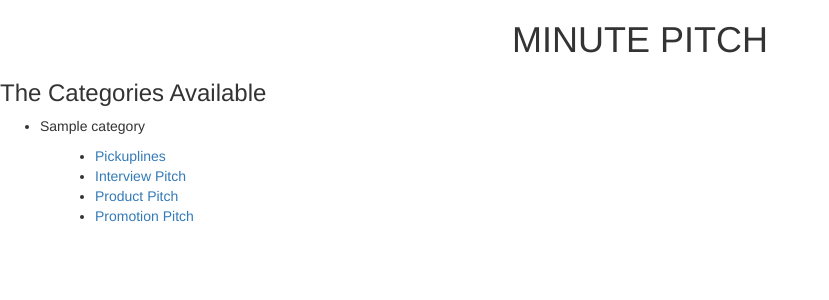
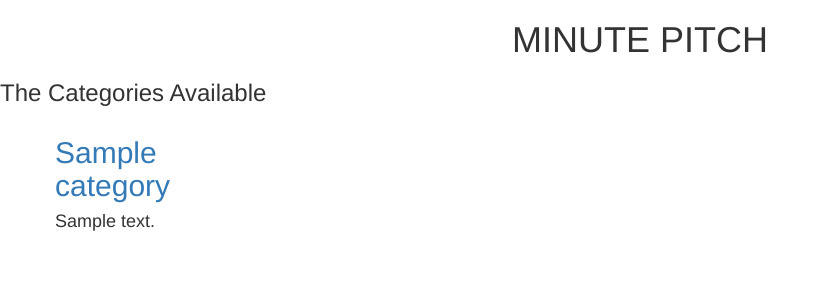
Before and after one commit to petersoleeh/minute-pitch, a Flask app: page / in a window 1280 px wide. Shown: the part 102-402 px from the top of the page, without its empty margins (0-829 px from the left). Run offline with Flask 2, Linux system fonts and the light colour scheme; tables that the repository leaves empty hold one stand-in row (values such as "Sample post"); some libraries are stand-ins or nearby versions.

Commit message:
update macros to display category,update error.py

```diff
--- /dev/null
+++ b/app/templates/email/welcome_user.txt
@@ -0,0 +1,3 @@
+Hello {{user.username}}
+Welcome to Minute Pitch
+We have just seen you have signed up for our application and want to welcome you to the family.
--- /dev/null
+++ b/app/templates/fourOwfour.html
@@ -0,0 +1,2 @@
+{% extends 'base.html' %} {% block content %}
+<h1>WHoooops!!! imagine we can't find the page</h1> {% endblock %}
--- a/app/templates/index.html
+++ b/app/templates/index.html
@@ -10,22 +10,9 @@
 
 <!-- content block -->
 {%block content%}
-
   <h1 class="text-center">MINUTE PITCH</h1>
   <h3>The Categories Available</h3>
   <ul>
     {{macro.displayCategoryList(category)}}
   </ul>
-
-  <div class="container">
-    <div class="row">
-      <div class="col-4">
-        <ul>
-        <li><a href="/">Pickuplines</li></a>
-        <li><a href="/">Interview Pitch</li></a>
-        <li><a href="/">Product Pitch</li></a>
-        <li><a href="/">Promotion Pitch</li></a>
-      </div>
-    </div>
-  </div>
 {%endblock%}
--- a/app/templates/macros.html
+++ b/app/templates/macros.html
@@ -1,7 +1,10 @@
 {%macro displayCategoryList(category_list)%}
 
   {% for category in category_list%}
-    <li>{{category.name}}</li>
+  <div class="col-xs-12 col-sm-4 col-md-2 col-lg-2 pitch-card">
+    <h2><a href="/categories/{{category.id}}"> {{ category.name }} </a></h2>
+    <h4>{{category.description}}</h4>
+  </div>
 
   {%endfor%}
 
```
Also changed, not shown: app/templates/categories.html (+1 -13 lines).
